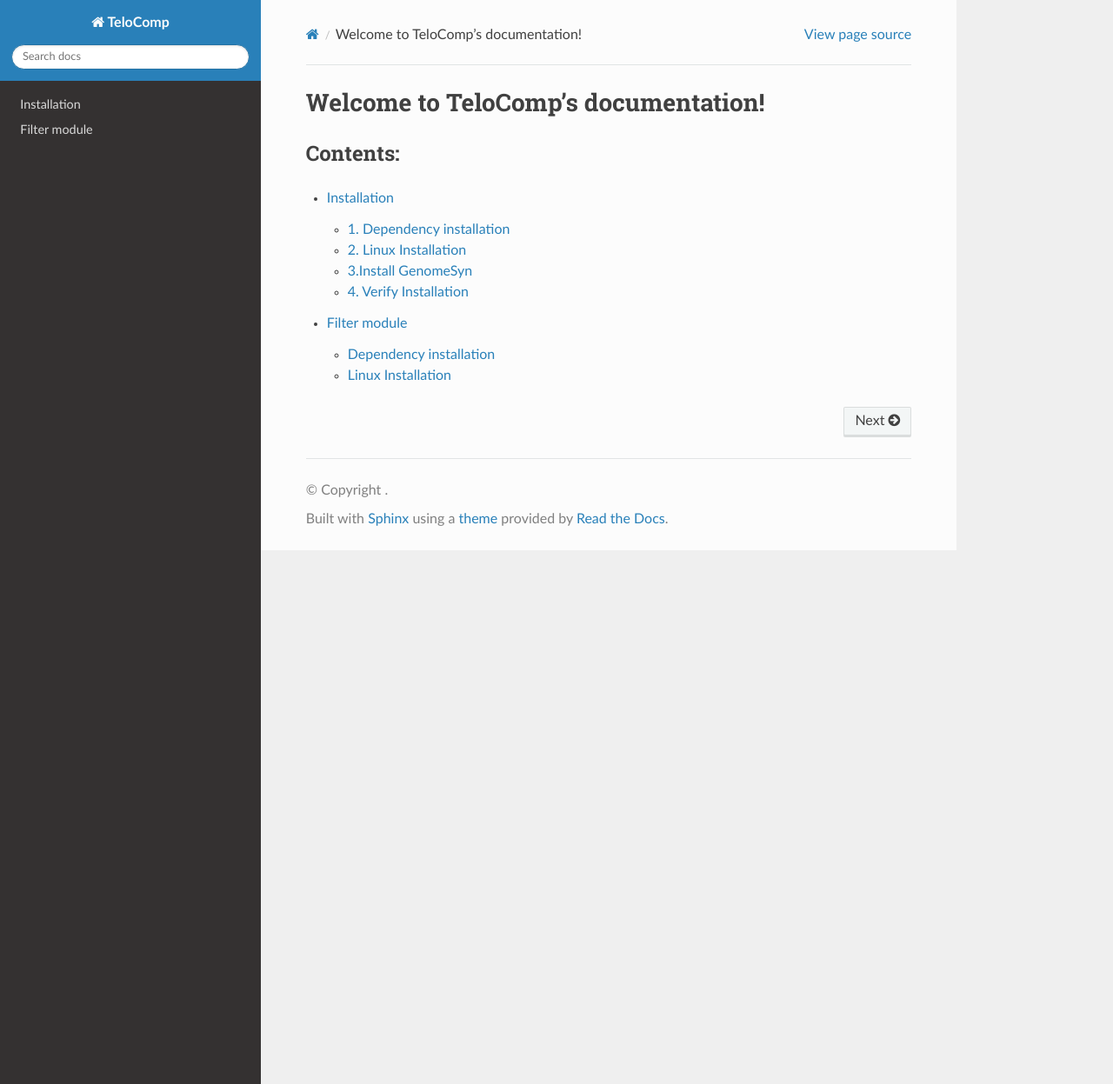
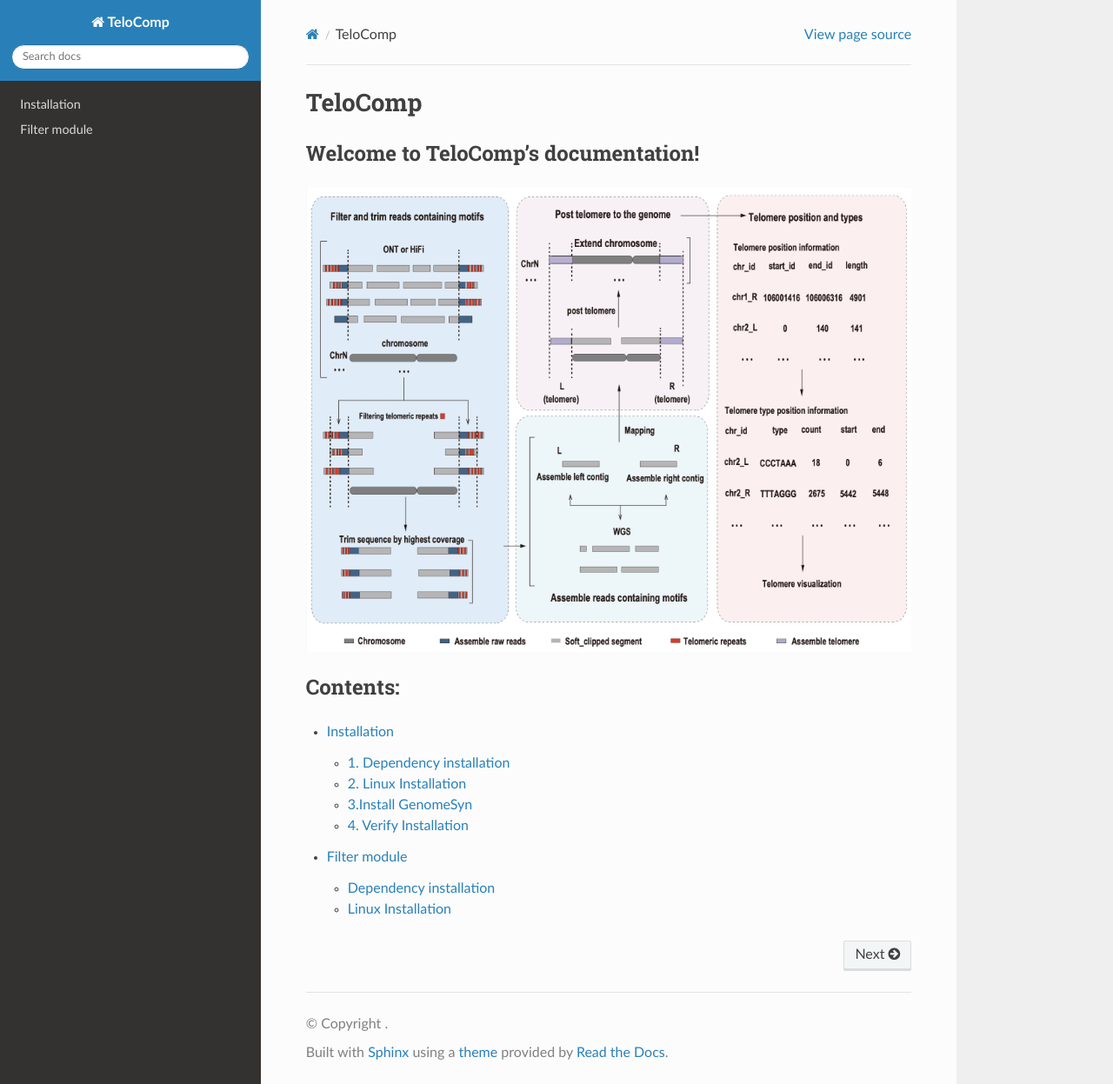
Before and after one commit to lxie-0709/TeloComp, a Sphinx documentation site: the page built from docs/index.rst, in a window 1280 px wide and 1247 px high. Shown: the whole window at 87% size. Built offline with Sphinx 7.4.7 and the Read the Docs theme 3.1.0, drawn with Linux system fonts in a browser that asks for light colours.

Commit message:
Update index.rst

```diff
--- a/docs/index.rst
+++ b/docs/index.rst
@@ -1,7 +1,10 @@
-.. TeloComp documentation master file
+TeloComp
+========
 
 Welcome to TeloComp's documentation!
-=====================================
+------------------------------------
+
+.. image:: ./images/TeloComp.png
 
 
 Contents:
```
